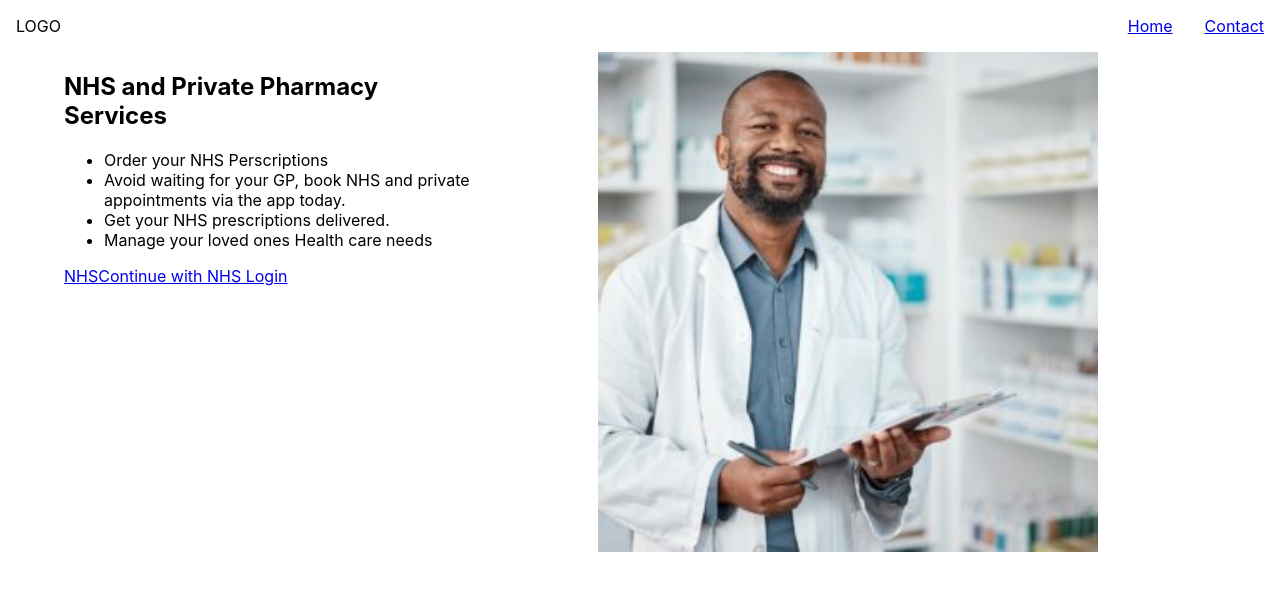
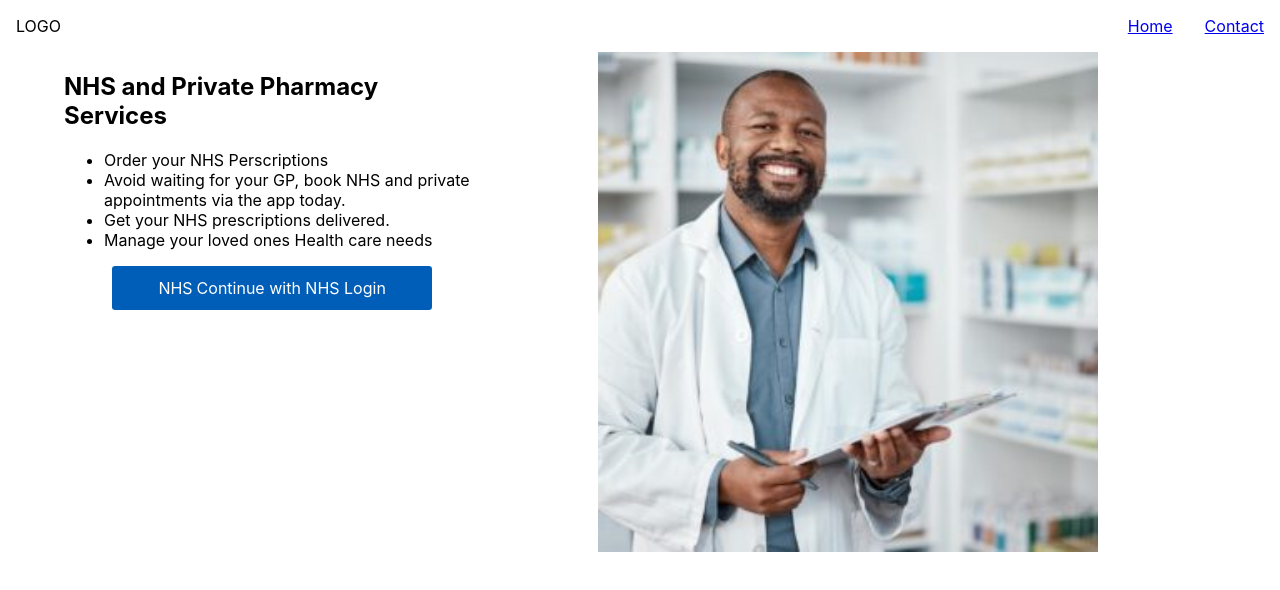
Before and after one commit to AranAtwal/SidleyPharmacy, a React (Create React App) app: page / in a window 1280 px wide. Shown: the top 590 px of the page. Built offline with nearby package versions, Linux system fonts and the light colour scheme.

Commit message:
Added NHS button styling

```diff
--- a/src/pages/Home/Home.css
+++ b/src/pages/Home/Home.css
@@ -17,6 +17,27 @@
   z-index: 1;
 }
 
+.nhs-login {
+  text-align: center;
+  background-color: #005eb8;
+  width: 15rem;
+  margin: auto;
+  padding: 0.75rem;
+  border-radius: 0.2rem;
+}
+.nhs-login:hover {
+  background-color: #003087;
+}
+.nhs-login-button {
+  display: flex;
+  justify-content: center;
+  gap: 0.25rem;
+  text-decoration: unset;
+}
+.nhs-login-button span {
+  color: white;
+}
+
 /* Styles for larger screens */
 @media (min-width: 769px) {
   .hero {
@@ -26,4 +47,7 @@
     width: 40vw;
     max-width: 500px;
   }
+  .nhs-login {
+    width: 20rem;
+  }
 }/*# sourceMappingURL=Home.css.map */
--- a/src/pages/Home/Home.scss
+++ b/src/pages/Home/Home.scss
@@ -20,6 +20,29 @@
 	}
 }
 
+.nhs-login {
+	text-align: center;
+	background-color: #005eb8;
+	width: 15rem;
+	margin: auto;
+	padding: 0.75rem;
+	border-radius: 0.2rem;
+
+	&:hover {
+		background-color: #003087;
+	}
+
+	&-button {
+		display: flex;
+		justify-content: center;
+		gap: 0.25rem;
+		text-decoration: unset;
+		span {
+			color: white;
+		}
+	}
+}
+
 /* Styles for larger screens */
 @media (min-width: 769px) {
 	.hero {
@@ -32,4 +55,8 @@
 			}
 		}
 	}
+
+	.nhs-login {
+		width: 20rem;
+	}
 }
```
Also changed, not shown: 1 other file (tests, documents, lock files or other folders).
